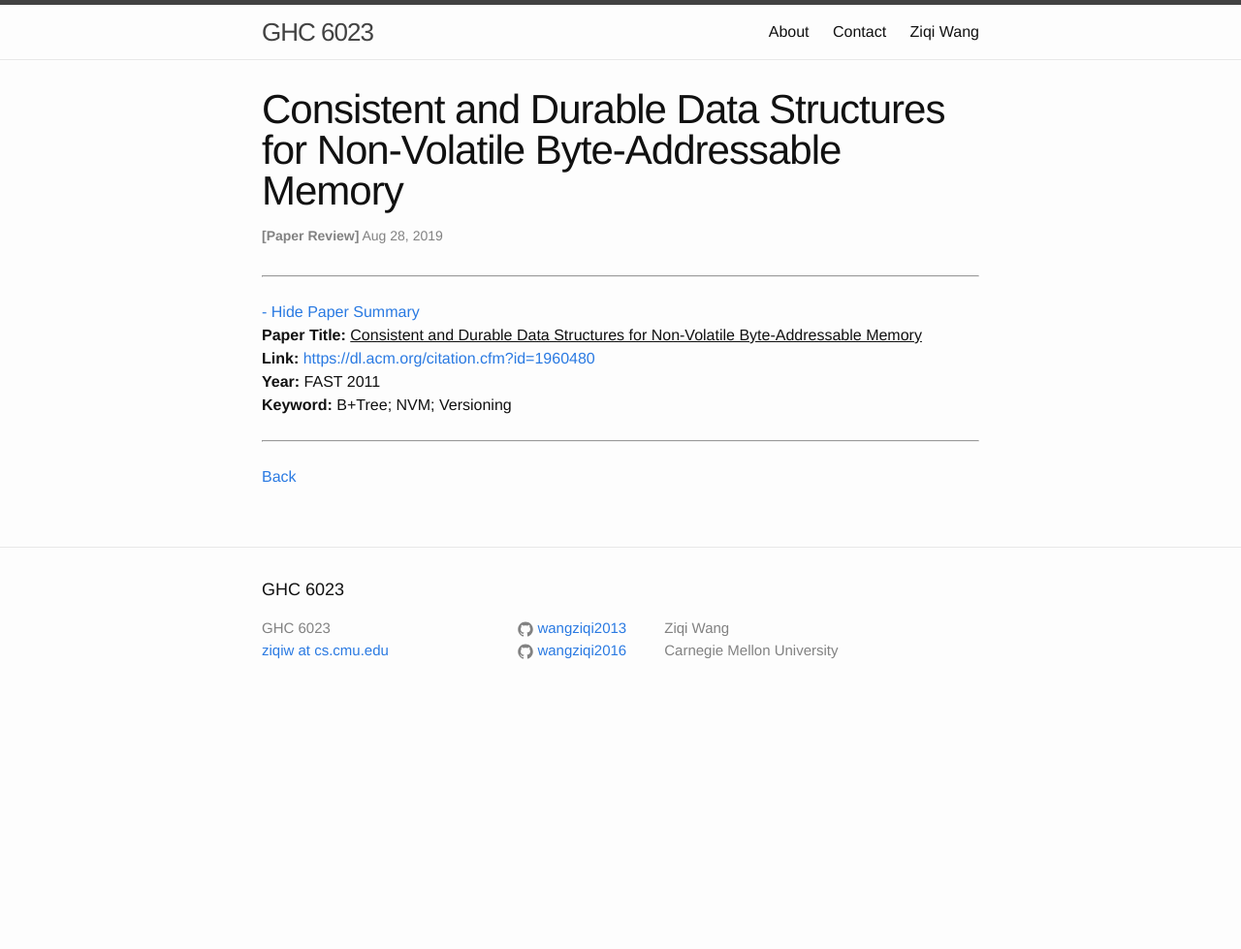
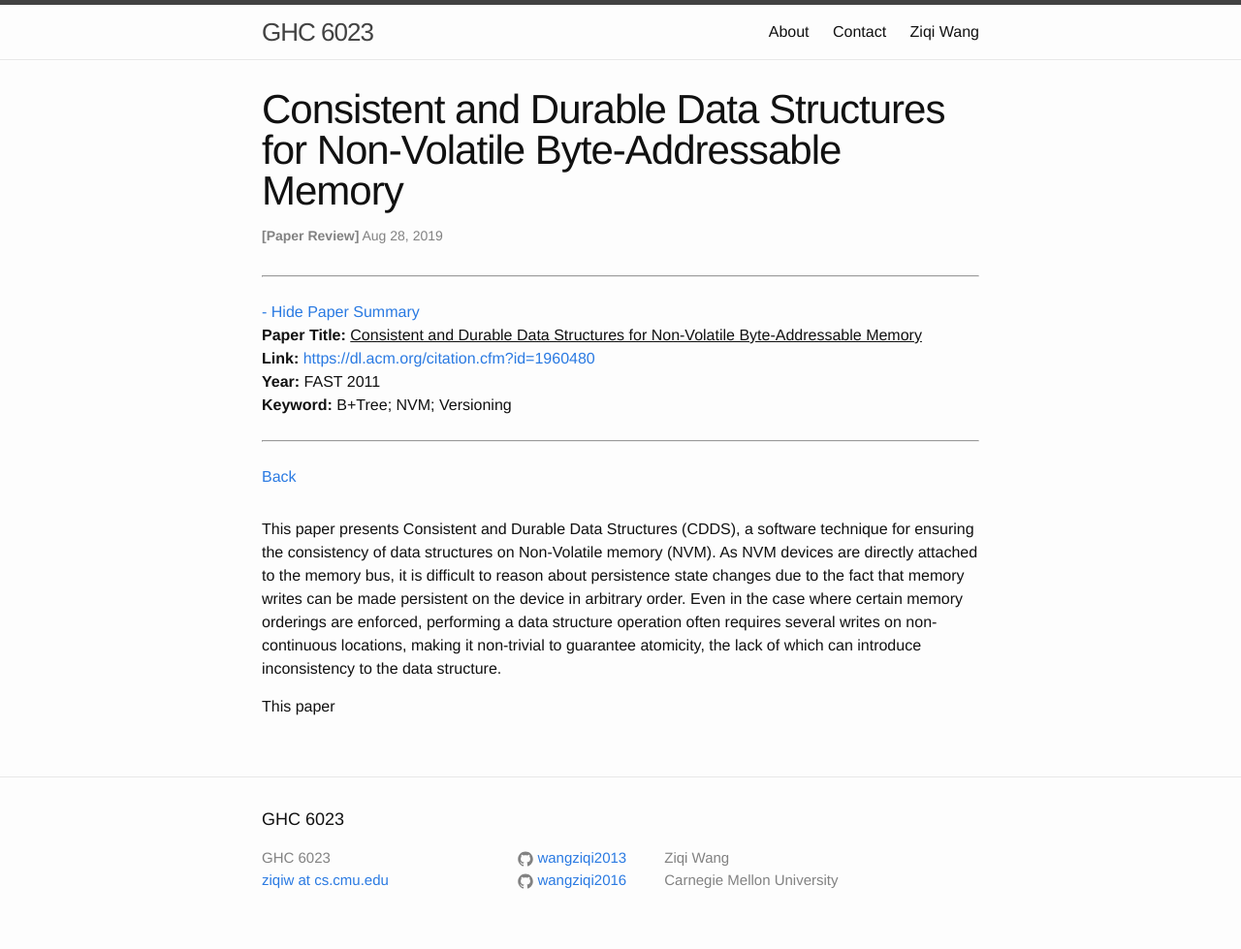
Before and after one commit to wangziqi2013/wangziqi2013.github.io, a Jekyll site: the page built from _posts/2019-08-28-cdds.markdown, in a window 1280 px wide. Shown: the whole page at 97% size. Built offline with Jekyll 4.4.1, drawn with Linux system fonts in a browser that asks for light colours; before the commit the page ends 900 px from its top, so only the background shows below that.

Commit message:
Adding problem

```diff
--- a/_posts/2019-08-28-cdds.markdown
+++ b/_posts/2019-08-28-cdds.markdown
@@ -12,3 +12,12 @@ htm_cd:
 htm_cr:
 version_mgmt:
 ---
+
+This paper presents Consistent and Durable Data Structures (CDDS), a software technique for ensuring the consistency
+of data structures on Non-Volatile memory (NVM). As NVM devices are directly attached to the memory bus, it is
+difficult to reason about persistence state changes due to the fact that memory writes can be made persistent on the device
+in arbitrary order. Even in the case where certain memory orderings are enforced, performing a data structure operation
+often requires several writes on non-continuous locations, making it non-trivial to guarantee atomicity, the lack of
+which can introduce inconsistency to the data structure.
+
+This paper
```
